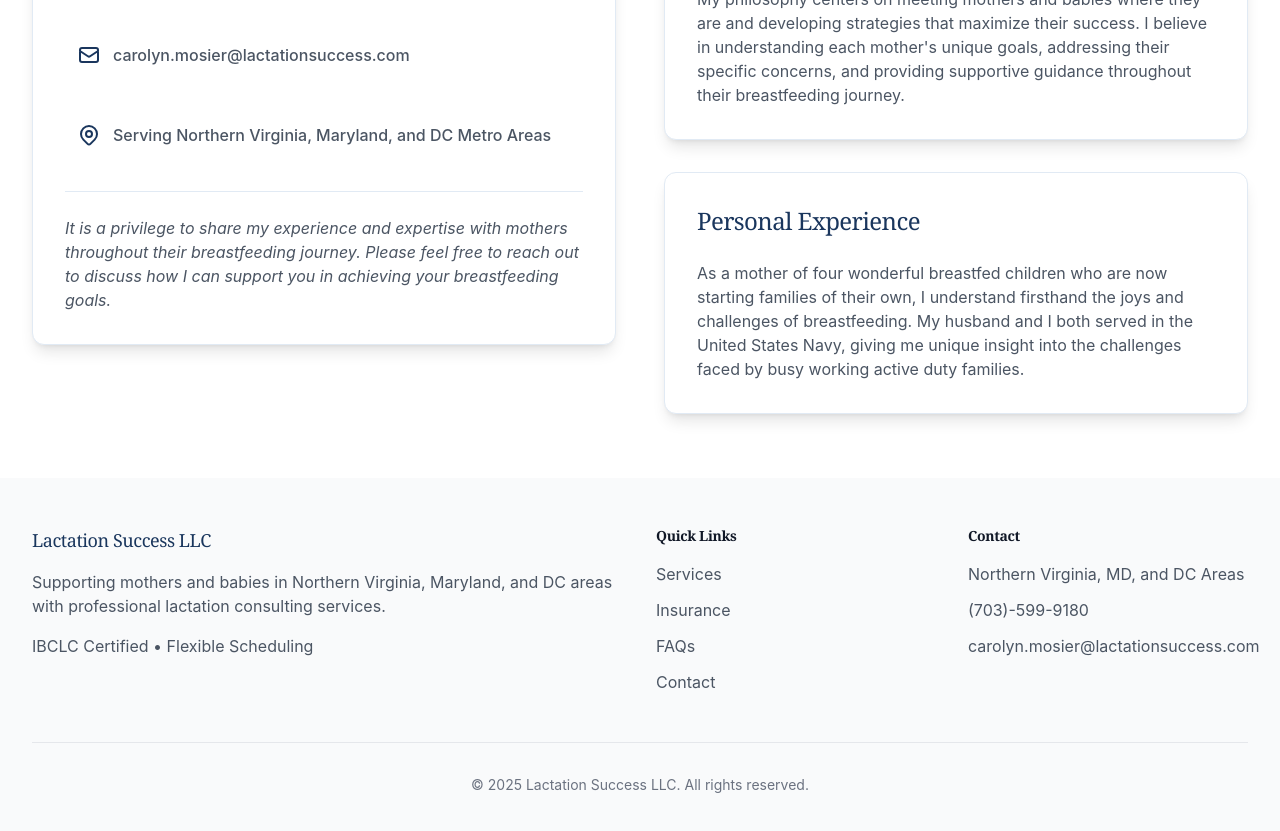
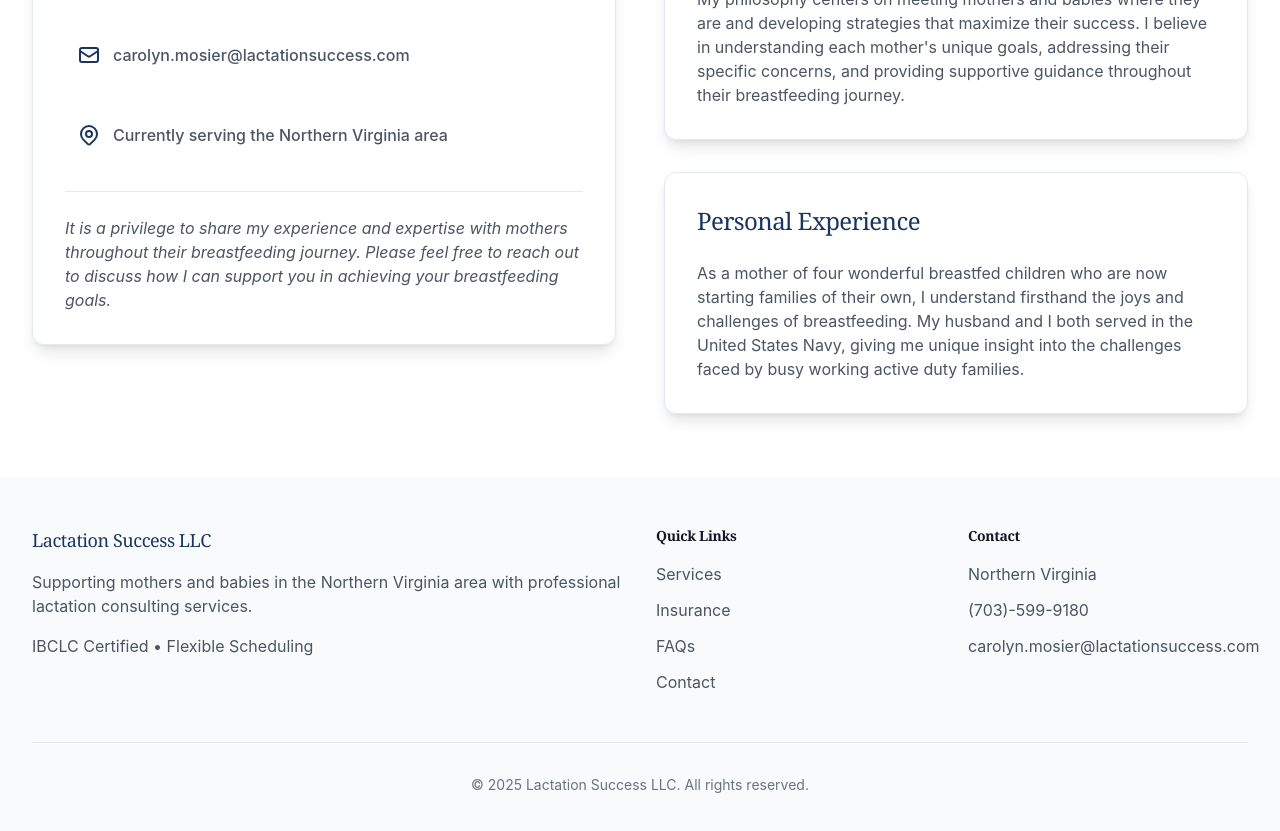
Before and after one commit to JoshuaMosier/lactation-success-site, a SvelteKit app: page /contact in a window 1280 px wide. Shown: the part 920-1751 px from the top of the page. Built offline with nearby package versions, Linux system fonts and the light colour scheme.

Commit message:
removed MD/DC + cigna insurance bullet

```diff
--- a/src/app.html
+++ b/src/app.html
@@ -6,7 +6,7 @@
 		<meta name="viewport" content="width=device-width, initial-scale=1" />
 		<meta name="robots" content="index, follow" />
 		<meta property="og:title" content="Lactation Success LLC | Professional Breastfeeding Support" />
-		<meta property="og:description" content="Professional lactation consulting services in Northern Virginia, Maryland, and DC areas." />
+		<meta property="og:description" content="Professional lactation consulting services in the Northern Virginia area." />
 		<meta property="og:image" content="%sveltekit.assets%/og-image.jpg" />
 		<meta name="twitter:card" content="summary_large_image" />
 		%sveltekit.head%
--- a/src/lib/components/Footer.svelte
+++ b/src/lib/components/Footer.svelte
@@ -9,7 +9,7 @@
       <div class="col-span-1 md:col-span-2">
         <h3 class="text-lg font-serif text-blue-900 mb-4">Lactation Success LLC</h3>
         <p class="text-gray-600 mb-4">
-          Supporting mothers and babies in Northern Virginia, Maryland, and DC areas with professional lactation consulting services.
+          Supporting mothers and babies in the Northern Virginia area with professional lactation consulting services.
         </p>
         <p class="text-gray-600">
           IBCLC Certified • Flexible Scheduling
@@ -31,7 +31,7 @@
       <div>
         <h3 class="text-sm font-semibold text-gray-900 mb-4">Contact</h3>
         <ul class="space-y-3">
-          <li class="text-gray-600">Northern Virginia, MD, and DC Areas</li>
+          <li class="text-gray-600">Northern Virginia</li>
           <li>
             <a href="tel:+17035999180" aria-label="Call us at (703)-599-9180" class="text-gray-600 hover:text-blue-900">
               (703)-599-9180
--- a/src/routes/+page.svelte
+++ b/src/routes/+page.svelte
@@ -3,8 +3,8 @@
 </script>
 
 <svelte:head>
-  <title>Lactation Success LLC - Professional Breastfeeding Support in Northern Virginia, Maryland, and DC</title>
-  <meta name="description" content="Professional lactation consulting services in Northern Virginia, Maryland, and DC areas. Develop a predictable feeding routine and bond with your baby." />
+  <title>Lactation Success LLC - Professional Breastfeeding Support in the Northern Virginia Area</title>
+  <meta name="description" content="Professional lactation consulting services in the Northern Virginia area. Develop a predictable feeding routine and bond with your baby." />
 </svelte:head>
 
 <!-- Hero Section -->
@@ -37,7 +37,7 @@
             <span>RLC</span>
           </div>
           <p class="mt-4 text-lg text-gray-600 max-w-2xl mx-auto">
-            Helping Northern Virginia, Maryland, and DC area families create successful breastfeeding experiences through expert lactation support.
+            Helping Northern Virginia area families create successful breastfeeding experiences through expert lactation support.
           </p>
         </div>
       </div>
--- a/src/routes/contact/+page.svelte
+++ b/src/routes/contact/+page.svelte
@@ -4,7 +4,7 @@
 
 <svelte:head>
   <title>Contact Me - Lactation Success LLC</title>
-  <meta name="description" content="Contact Carolyn Mosier, International Board Certified Lactation Consultant, RN, and Advanced Practice Nurse serving the Northern Virginia, Maryland, and DC areas." />
+  <meta name="description" content="Contact Carolyn Mosier, International Board Certified Lactation Consultant, RN, and Advanced Practice Nurse serving the Northern Virginia area." />
 </svelte:head>
 
 <!-- Header -->
@@ -80,7 +80,7 @@
                   <path stroke-linecap="round" stroke-linejoin="round" stroke-width="2" d="M15 11a3 3 0 11-6 0 3 3 0 016 0z" />
                 </svg>
                 <span class="ml-3 text-gray-600 font-medium">
-                  Serving Northern Virginia, Maryland, and DC Metro Areas
+                  Currently serving the Northern Virginia area
                 </span>
               </dd>
             </div>
--- a/src/routes/faq/+page.svelte
+++ b/src/routes/faq/+page.svelte
@@ -22,7 +22,7 @@
     },
     {
       question: "What areas do you serve?",
-      answer: "I currently cover a 25 mile radius from Falls Church, Virginia. Telehealth consultations are available to families anywhere in the Northern Virginia, Maryland, and DC areas."
+      answer: "I currently cover a 25 mile radius from Falls Church, Virginia. Telehealth consultations are available to families anywhere in the Northern Virginia area."
     },
     {
       question: "Do you charge for travel?",
--- a/src/routes/insurance/+page.svelte
+++ b/src/routes/insurance/+page.svelte
@@ -81,7 +81,7 @@
                 <span class="text-gray-700 font-medium">Blue Shield PPO (not Federal)</span>
               </div>
             </li>
-            <li class="flex items-center bg-blue-50 rounded-lg p-4">
+            <!-- <li class="flex items-center bg-blue-50 rounded-lg p-4">
               <span class="text-blue-900 mr-2">
                 <svg xmlns="http://www.w3.org/2000/svg" class="h-5 w-5" viewBox="0 0 20 20" fill="currentColor">
                   <path fill-rule="evenodd" d="M10 18a8 8 0 100-16 8 8 0 000 16zm3.707-9.293a1 1 0 00-1.414-1.414L9 10.586 7.707 9.293a1 1 0 00-1.414 1.414l2 2a1 1 0 001.414 0l4-4z" clip-rule="evenodd" />
@@ -93,7 +93,7 @@
                 </div>
                 <span class="text-gray-700 font-medium">Cigna</span>
               </div>
-            </li>
+            </li> -->
           </ul>
           <ul class="space-y-4">
             <li class="flex items-center bg-blue-50 rounded-lg p-4">
--- a/src/routes/services/+page.svelte
+++ b/src/routes/services/+page.svelte
@@ -4,7 +4,7 @@
 
 <svelte:head>
   <title>Services - Lactation Success LLC</title>
-  <meta name="description" content="Professional lactation consulting services including prenatal counseling, latch assistance, milk supply management, and support for special situations in Northern Virginia, Maryland, and DC areas." />
+  <meta name="description" content="Professional lactation consulting services including prenatal counseling, latch assistance, milk supply management, and support for special situations in Northern Virginia." />
 </svelte:head>
 
 <!-- Header -->
```
